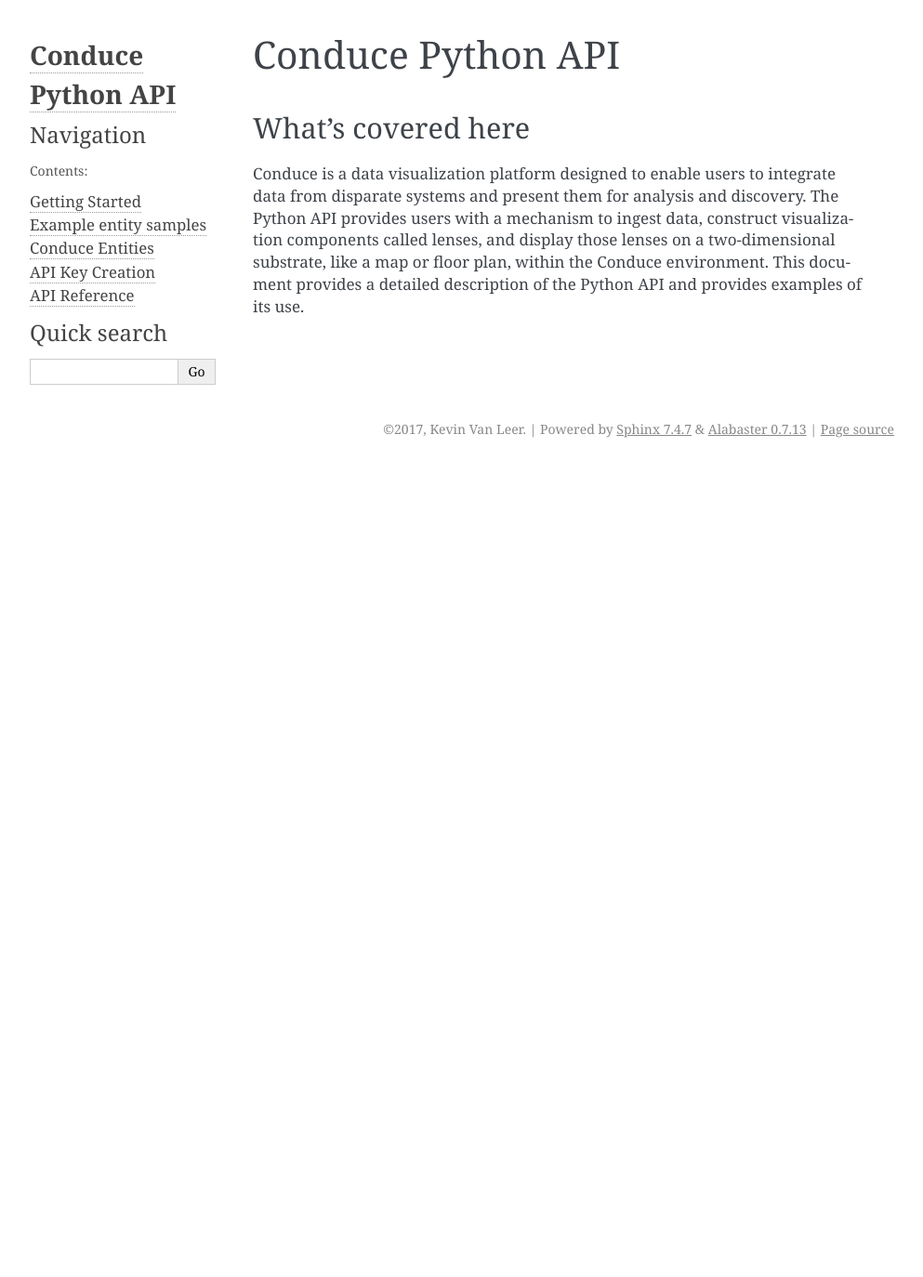
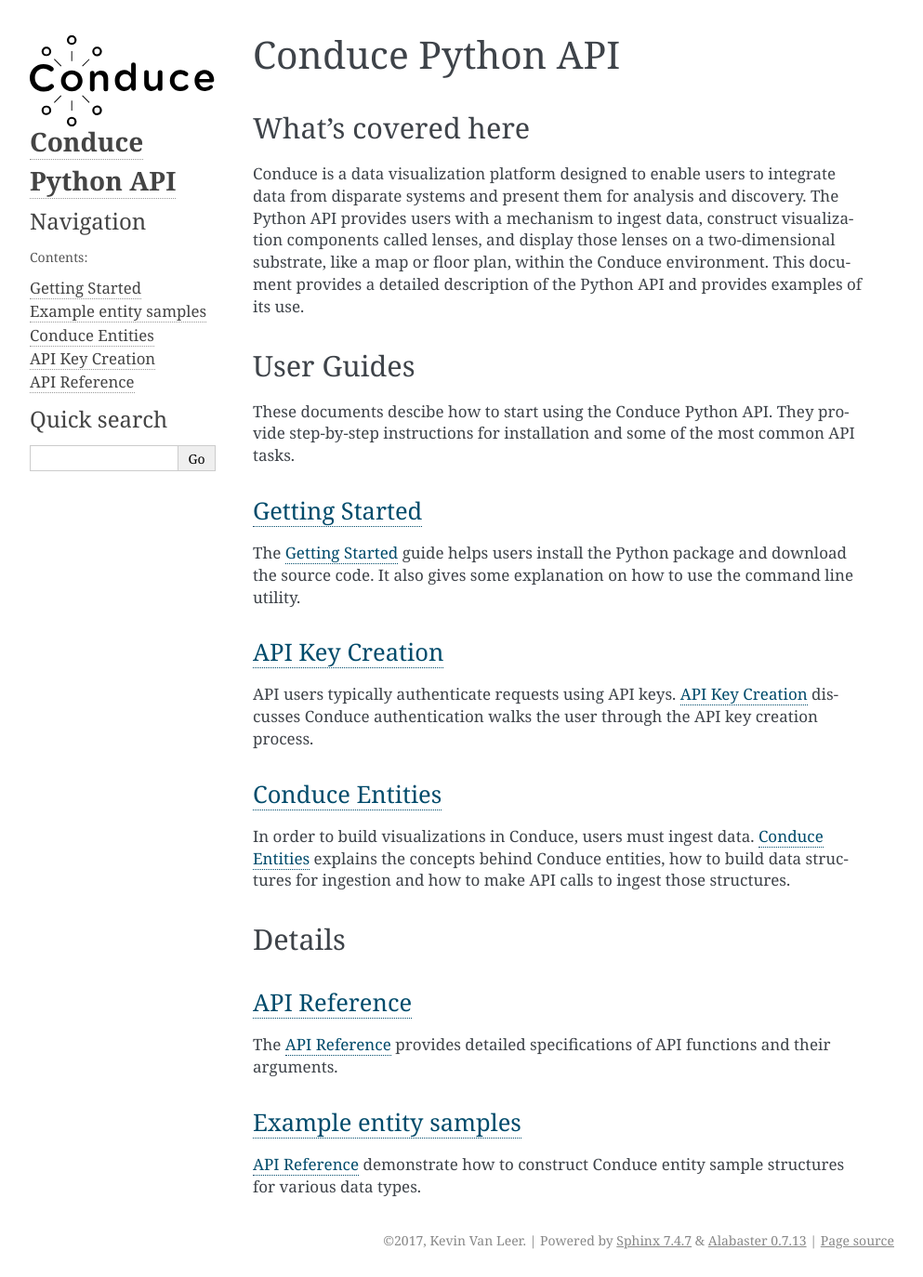
Before and after one commit to ConduceInc/conduce-python-api, a Sphinx documentation site: the page built from doc/source/index.rst, in a window 1280 px wide. Shown: the whole page at 93% size, without its empty margins (148-1141 px from the left). Built offline with Sphinx 7.4.7, drawn with Linux system fonts in a browser that asks for light colours; formulas are drawn with MathJax 3; before the commit the page ends 900 px from its top, so only the background shows below that.

Commit message:
Updated main page with document overviews.
Plus Conduce wordmark.

```diff
--- a/doc/source/conf.py
+++ b/doc/source/conf.py
@@ -120,6 +120,7 @@
     ]
 }
 
+html_logo = 'images/conduce_logo.svg'
 
 # -- Options for HTMLHelp output ------------------------------------------
 
--- a/doc/source/index.rst
+++ b/doc/source/index.rst
@@ -13,10 +13,49 @@
    api-key-creation
    api-ref
 
-==================
+
+.. |wordmark| image:: /images/conduce_logo.svg
+   :height: 100
+
+=====================
 Conduce Python API
-==================
+=====================
 
+-------------------
 What's covered here
 -------------------
 Conduce is a data visualization platform designed to enable users to integrate data from disparate systems and present them for analysis and discovery. The Python API provides users with a mechanism to ingest data, construct visualization components called lenses, and display those lenses on a two-dimensional substrate, like a map or floor plan, within the Conduce environment. This document provides a detailed description of the Python API and provides examples of its use.
+
+-----------
+User Guides
+-----------
+These documents descibe how to start using the Conduce Python API.  They provide step-by-step instructions for installation and some of the most common API tasks.
+
+++++++++++++++++++++++
+:doc:`getting-started`
+++++++++++++++++++++++
+The :doc:`getting-started` guide helps users install the Python package and download the source code.  It also gives some explanation on how to use the command line utility.
+
++++++++++++++++++++++++
+:doc:`api-key-creation`
++++++++++++++++++++++++
+API users typically authenticate requests using API keys.  :doc:`api-key-creation` discusses Conduce authentication walks the user through the API key creation process.
+
++++++++++++++++++++++++
+:doc:`conduce-entities`
++++++++++++++++++++++++
+In order to build visualizations in Conduce, users must ingest data.  :doc:`conduce-entities` explains the concepts behind Conduce entities, how to build data structures for ingestion and how to make API calls to ingest those structures.
+
+------------
+Details
+------------
+
++++++++++++++++++++++++
+:doc:`api-ref`
++++++++++++++++++++++++
+The :doc:`api-ref` provides detailed specifications of API functions and their arguments.
+
+++++++++++++++++++++++++++++++++
+:doc:`entity-sample-definitions`
+++++++++++++++++++++++++++++++++
+:doc:`api-ref` demonstrate how to construct Conduce entity sample structures for various data types.
```
Also changed, not shown: doc/source/images/conduce_logo.svg (added).
